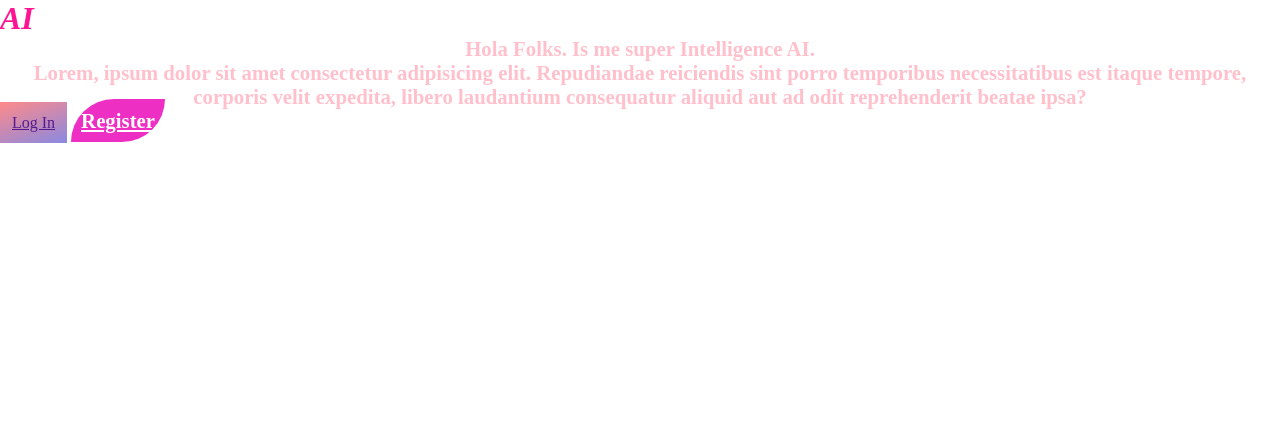
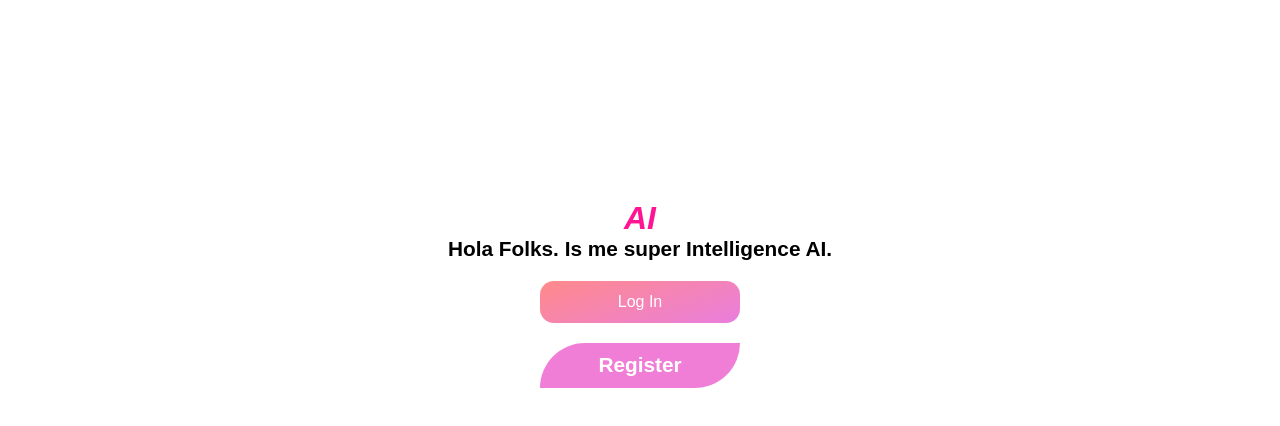
Before and after one commit to Alice7-7/AI-UI-, a plain HTML site: page index.html in a window 1280 px wide. Drawn offline with Linux system fonts and the light colour scheme.

Commit message:
Added some styles in container :)

```diff
--- a/index.html
+++ b/index.html
@@ -10,6 +10,7 @@
         *{
             margin: 0;
             box-sizing: border-box;
+            font-family: Arial, Helvetica, sans-serif;
         }
         h1{
             color: deeppink;
@@ -17,37 +18,57 @@
 
         }
         p{
-            color: pink;
+            color: #000;
             font-size: 1.3rem;
             font-weight: bold;
             text-align: center ;
         }
+
+        a{
+            text-decoration:  none;
+            color: #fff;
+        }
         .log{
             text-align: center;
             width: 200px;
-            height: 30px;
+            height: 42px;
             padding: 12px;
-            background: linear-gradient(340deg, rgba(108, 108, 218, 0.8) , #ff8a8a);
+            border-radius: 14px;
+            background: linear-gradient(340deg, rgba(228, 94, 213, 0.8) , #ff8a8a);
+            margin-top: 20px;
+            margin-bottom: 20px;
+        }
+        .log:hover{
+            box-shadow: 0 0 7px 4px #ff8a8a;
         }
         .btn{
             text-align: center;
             width: 200px;
-            height: 30px;
+            height: 45px;
             padding: 10px ;
             border-radius: 48px 0;
-            background: #ed2fc4;
+            background: #f07ed7;
             font-size: 1.3rem;
             font-weight: bold;
             color: white;
         }
 
+        .logIn-container{
+            display: flex;
+            align-content: center ;
+            flex-direction: column;
+            align-items: center;
+            margin-top: 200px;
+        }
+
     </style>
-    <h1>AI</h1>
-    <p>Hola Folks. Is me super Intelligence AI.</p>
-    <p>Lorem, ipsum dolor sit amet consectetur adipisicing elit.
-        Repudiandae reiciendis sint porro temporibus necessitatibus est itaque tempore, corporis velit expedita,
-         libero laudantium consequatur aliquid aut ad odit reprehenderit beatae ipsa?</p>
-         <a href="" class="log">Log In</a>
-         <a href="" class="btn">Register</a>
+
+    <div class="logIn-container">
+        <h1>AI</h1>
+        <p>Hola Folks. Is me super Intelligence AI.</p>
+            <a href="" class="log">Log In</a>
+            <a href="" class="btn">Register</a>
+    </div>
+
 </body>
 </html>
```
Also changed, not shown: 1 other file.
